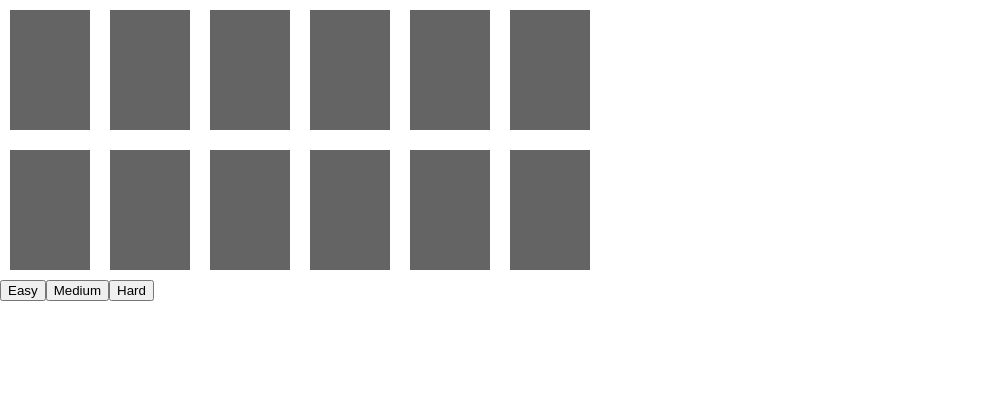
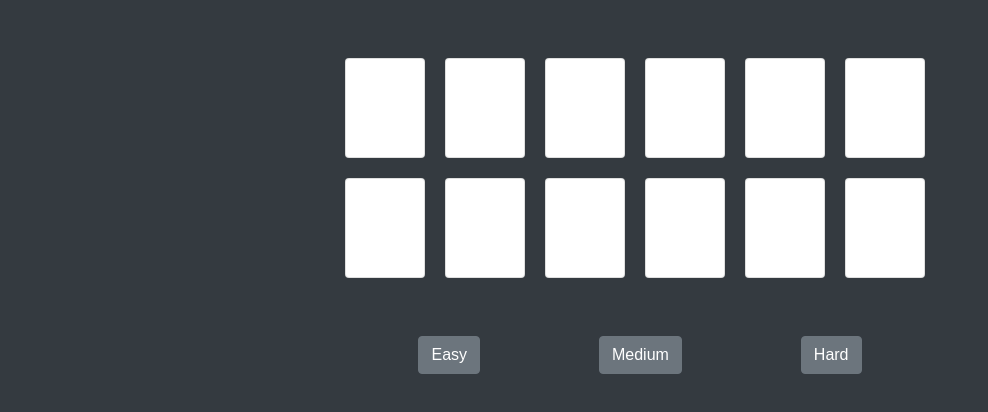
Before and after one commit to ljfrancis/match, a React (Create React App) app: page / in a window 1280 px wide. Shown: the top 412 px of the page, without its empty margins (0-988 px from the left). Built offline with nearby package versions, Linux system fonts and the light colour scheme.

Commit message:
bootstrap

```diff
--- a/public/index.html
+++ b/public/index.html
@@ -10,6 +10,8 @@
     -->
     <link rel="manifest" href="%PUBLIC_URL%/manifest.json">
     <link rel="shortcut icon" href="%PUBLIC_URL%/favicon.ico">
+    <link rel="stylesheet" href="https://cdnjs.cloudflare.com/ajax/libs/meyer-reset/2.0/reset.css">
+    <link rel="stylesheet" href="https://stackpath.bootstrapcdn.com/bootstrap/4.1.1/css/bootstrap.min.css" integrity="sha384-WskhaSGFgHYWDcbwN70/dfYBj47jz9qbsMId/iRN3ewGhXQFZCSftd1LZCfmhktB" crossorigin="anonymous">
     <!--
       Notice the use of %PUBLIC_URL% in the tags above.
       It will be replaced with the URL of the `public` folder during the build.
--- a/src/App.css
+++ b/src/App.css
@@ -1,19 +1,29 @@
 .card {
   width: 80px;
-  height: 120px;
+  height: 100px;
   margin: 10px;
 }
 
 
 .card-flipped {
 	background: linear-gradient(
-    rgb(100, 100, 100),
-    rgb(100, 100, 100)
+    rgb(255, 255, 255),
+    rgb(255, 255, 255)
   )
 }
 
+
 .card-layout {
-	width: 600px;
 	display: flex;
 	flex-wrap: wrap;
+  width: 640px;
 }
+
+.App {
+  height: 100vh;
+}
+
+.card-box {
+  width: 640px;
+  height: 80%;
+}
--- a/src/App.js
+++ b/src/App.js
@@ -190,8 +190,8 @@ export default class App extends Component {
 
   render() {
     return (
-      <div className="App">
-         <div className="card-layout">
+      <div className="App bg-dark align-items-center p-5">
+         <div className="container card-layout">
             {this.state.cards.map((card, index) =>{
             return(
               <Card
@@ -204,8 +204,8 @@ export default class App extends Component {
             );
           })}
         </div>
-        <div id="button-row">
-          <LevelButton size={2} level="Easy" handleLevelChange={this.handleLevelChange}/>
+        <div class="container button-row w-50 pt-5 d-flex justify-content-around">
+          <LevelButton size={6} level="Easy" handleLevelChange={this.handleLevelChange}/>
           <LevelButton size={9} level="Medium" handleLevelChange={this.handleLevelChange}/>
           <LevelButton size={12} level="Hard" handleLevelChange={this.handleLevelChange}/>
         </div>
--- a/src/Buttons.js
+++ b/src/Buttons.js
@@ -5,7 +5,7 @@ export default class LevelButton extends Component {
 
 	render() {
 		return (
-			<button onClick={() => {this.props.handleLevelChange(this.props.size)}}>{this.props.level}</button>
+			<button className="btn btn-secondary" onClick={() => {this.props.handleLevelChange(this.props.size)}}>{this.props.level}</button>
 		)
 	}
 };
```
